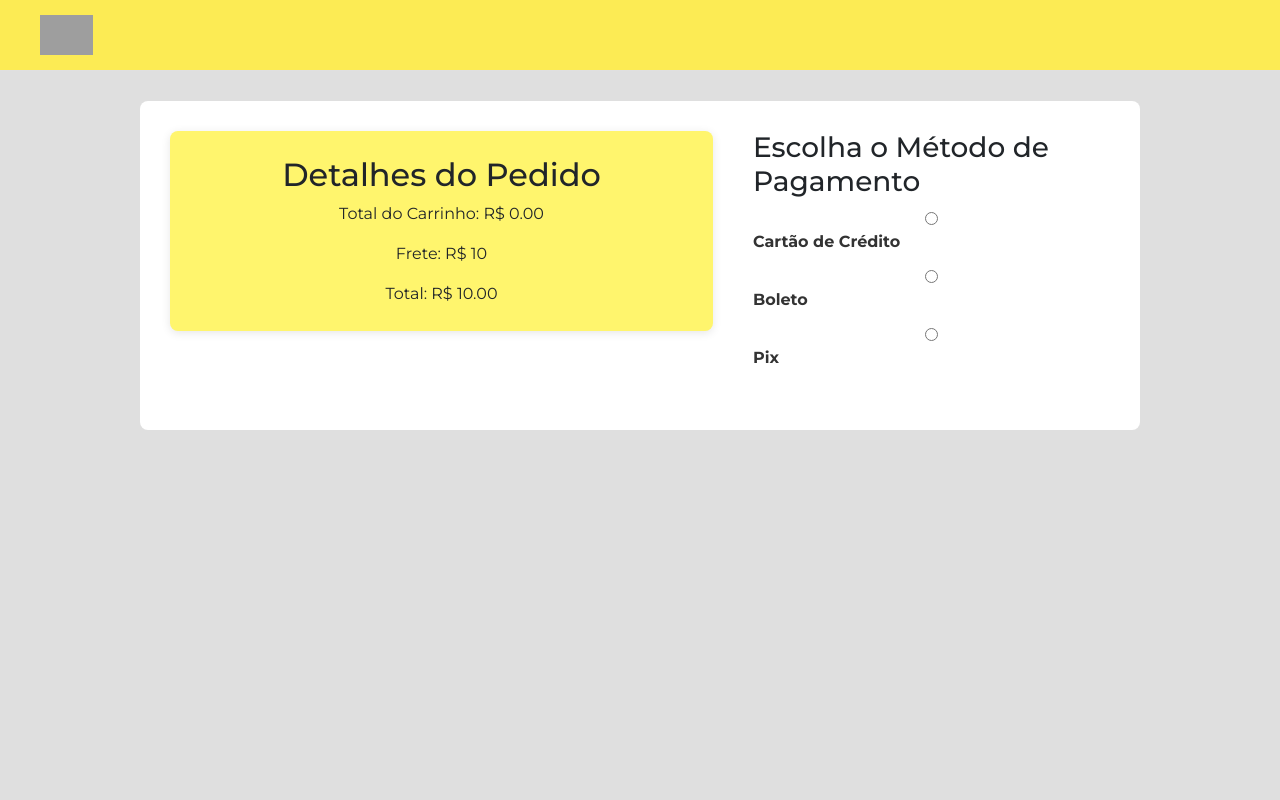
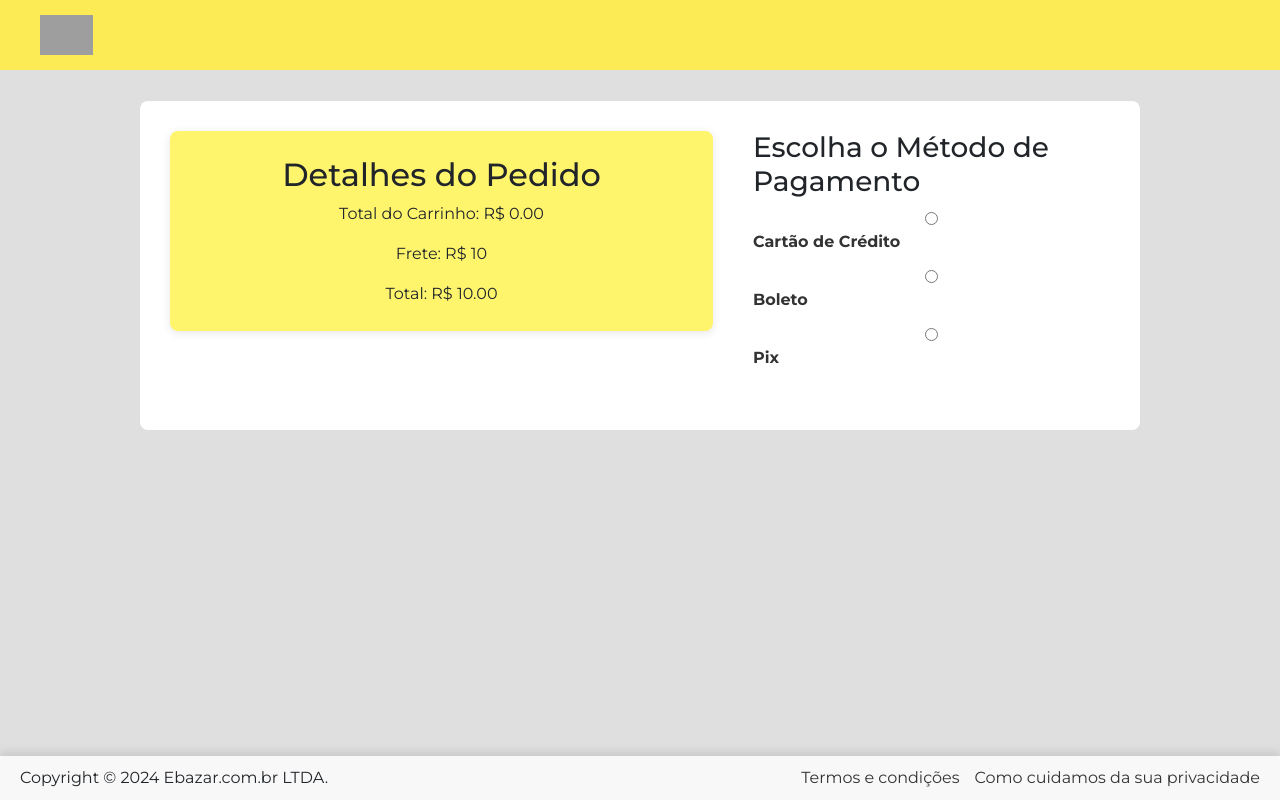
Before and after one commit to amandarodgsc/mercado-livre-projeto-master, a React (Create React App) app: page /pagamento in a window 1280 px wide. Built offline with nearby package versions, Linux system fonts and the light colour scheme; grey boxes are pictures that could not be loaded.

Commit message:
Footer de todas as paginas

```diff
--- a/src/components/CadastrarCep/Cadastrarcep.jsx
+++ b/src/components/CadastrarCep/Cadastrarcep.jsx
@@ -336,6 +336,15 @@ function CadastrarCep() {
           </div>
         </div>
       </div>
+      {/* Adicionando o footer */}
+<footer className="produtos-footer">
+  <p className="produtos-footer-copyright">Copyright © 2024 Ebazar.com.br LTDA.</p>
+  <div className="produtos-footer-links">
+    <a href="#termos" className="produtos-footer-link">Termos e condições</a>
+    <a href="#privacidade" className="produtos-footer-link">Como cuidamos da sua privacidade</a>
+  </div>
+</footer>
+
     </div>
   );
 }
--- a/src/components/CadastrarProduto/CadastrarProduto.jsx
+++ b/src/components/CadastrarProduto/CadastrarProduto.jsx
@@ -143,6 +143,15 @@ function CadastrarProduto() {
           <button type="submit" className="cadastro-button">Cadastrar Produto</button>
         </form>
       </div>
+      {/* Adicionando o footer */}
+<footer className="produtos-footer">
+  <p className="produtos-footer-copyright">Copyright © 2024 Ebazar.com.br LTDA.</p>
+  <div className="produtos-footer-links">
+    <a href="#termos" className="produtos-footer-link">Termos e condições</a>
+    <a href="#privacidade" className="produtos-footer-link">Como cuidamos da sua privacidade</a>
+  </div>
+</footer>
+
     </div>
   );
 }
--- a/src/components/FeedbackProduto/FeedbackProduto.jsx
+++ b/src/components/FeedbackProduto/FeedbackProduto.jsx
@@ -202,6 +202,15 @@ function FeedbackProduto() {
                 </div>
             )}
         </div>
+        {/* Adicionando o footer */}
+<footer className="produtos-footer">
+  <p className="produtos-footer-copyright">Copyright © 2024 Ebazar.com.br LTDA.</p>
+  <div className="produtos-footer-links">
+    <a href="#termos" className="produtos-footer-link">Termos e condições</a>
+    <a href="#privacidade" className="produtos-footer-link">Como cuidamos da sua privacidade</a>
+  </div>
+</footer>
+
         </div>
 
     );
--- a/src/components/Pagamento/pagamento.css
+++ b/src/components/Pagamento/pagamento.css
@@ -145,3 +145,33 @@ h2 {
   max-width: 100%;
   height: auto;
 }
+.footer-fixo-rodape {
+  position: fixed; /* Deixa o footer fixo */
+  bottom: 0; /* Posiciona no rodapé da página */
+  width: 100%; /* Preenche toda a largura da tela */
+  background-color: #f8f8f8;
+  padding: 10px 20px;
+  box-shadow: 0 -4px 8px rgba(0, 0, 0, 0.1); /* Sombra para destacar */
+  z-index: 1000; /* Garante que o footer ficará sobre outros elementos */
+  display: flex;
+  justify-content: space-between;
+  align-items: center;
+}
+
+.footer-fixo-rodape-copyright {
+  margin: 0;
+}
+
+.footer-fixo-rodape-links {
+  display: flex;
+  gap: 15px;
+}
+
+.footer-fixo-rodape-link {
+  text-decoration: none;
+  color: #333;
+}
+
+.footer-fixo-rodape-link:hover {
+  color: #007bff;
+}
--- a/src/components/Pagamento/pagamento.jsx
+++ b/src/components/Pagamento/pagamento.jsx
@@ -274,6 +274,17 @@ function Pagamento() {
 
         {renderPaymentForm()}
       </div>
+      {/* Adicionando o footer fixado no topo */}
+{/* Adicionando o footer fixado no rodapé */}
+<footer className="footer-fixo-rodape">
+  <p className="footer-fixo-rodape-copyright">Copyright © 2024 Ebazar.com.br LTDA.</p>
+  <div className="footer-fixo-rodape-links">
+    <a href="#termos" className="footer-fixo-rodape-link">Termos e condições</a>
+    <a href="#privacidade" className="footer-fixo-rodape-link">Como cuidamos da sua privacidade</a>
+  </div>
+</footer>
+
+
     </div>
   );
 }
--- a/src/components/ProdutoDetalhes/ProdutoDetalhes.jsx
+++ b/src/components/ProdutoDetalhes/ProdutoDetalhes.jsx
@@ -40,6 +40,15 @@ function ProdutoDetalhes() {
                 <p>Produto não encontrado.</p>
             )}
         </div>
+        {/* Adicionando o footer */}
+<footer className="produtos-footer">
+  <p className="produtos-footer-copyright">Copyright © 2024 Ebazar.com.br LTDA.</p>
+  <div className="produtos-footer-links">
+    <a href="#termos" className="produtos-footer-link">Termos e condições</a>
+    <a href="#privacidade" className="produtos-footer-link">Como cuidamos da sua privacidade</a>
+  </div>
+</footer>
+
         </div>
 
     );
--- a/src/components/ProdutosCadastrados/ProdutosCadastrados.css
+++ b/src/components/ProdutosCadastrados/ProdutosCadastrados.css
@@ -387,3 +387,25 @@ header {
 .filter-container h2 {
   margin-bottom: 8px; /* Espaço abaixo do título */
 }
+.produtos-footer {
+  background-color:#fceb54;
+  padding: 20px;
+  color: #1b1919be;
+  text-align: center;
+  margin-top: 40px;
+}
+
+.produtos-footer-links {
+  display: flex;
+  justify-content: center;
+  gap: 15px;
+}
+
+.produtos-footer-link {
+  color: #141313af;
+  text-decoration: none;
+}
+
+.produtos-footer-link:hover {
+  color: #555552; /* Amarelo Mercado Livre */
+}
--- a/src/components/ProdutosCadastrados/ProdutosCadastrados.jsx
+++ b/src/components/ProdutosCadastrados/ProdutosCadastrados.jsx
@@ -240,6 +240,15 @@ function ProdutosCadastrados() {
           <span className="cart-item-count">{getTotalItemsInCart()}</span>
         )}
       </button>
+      {/* Adicionando o footer */}
+<footer className="produtos-footer">
+  <p className="produtos-footer-copyright">Copyright © 2024 Ebazar.com.br LTDA.</p>
+  <div className="produtos-footer-links">
+    <a href="#termos" className="produtos-footer-link">Termos e condições</a>
+    <a href="#privacidade" className="produtos-footer-link">Como cuidamos da sua privacidade</a>
+  </div>
+</footer>
+
 
       {cartVisible && (
         <div className="cart-modal">
@@ -268,8 +277,10 @@ function ProdutosCadastrados() {
             </>
           )}
         </div>
+
       )}
     </div>
+
   );
 }
 
--- a/src/components/RelatoriodeVenda/RelatorioVendas.jsx
+++ b/src/components/RelatoriodeVenda/RelatorioVendas.jsx
@@ -144,6 +144,14 @@ function RelatorioVendas() {
           ))}
         </div>
       </div>
+            {/* Adicionando o footer */}
+<footer className="produtos-footer">
+  <p className="produtos-footer-copyright">Copyright © 2024 Ebazar.com.br LTDA.</p>
+  <div className="produtos-footer-links">
+    <a href="#termos" className="produtos-footer-link">Termos e condições</a>
+    <a href="#privacidade" className="produtos-footer-link">Como cuidamos da sua privacidade</a>
+  </div>
+</footer>
     </div>
   );
 }
```
